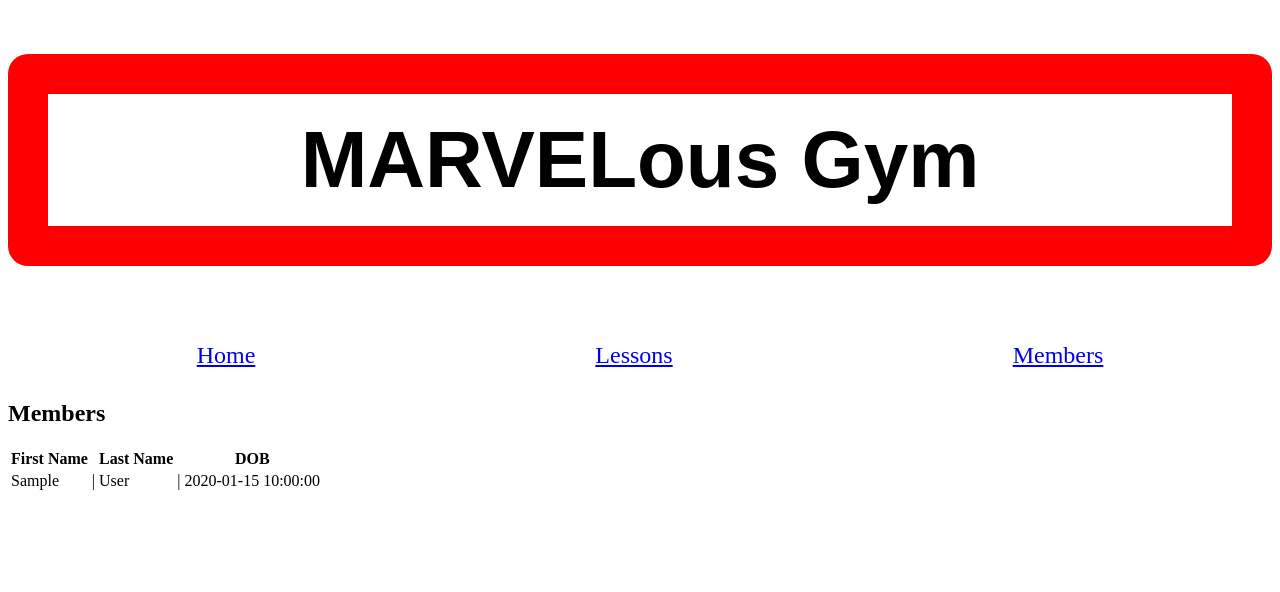
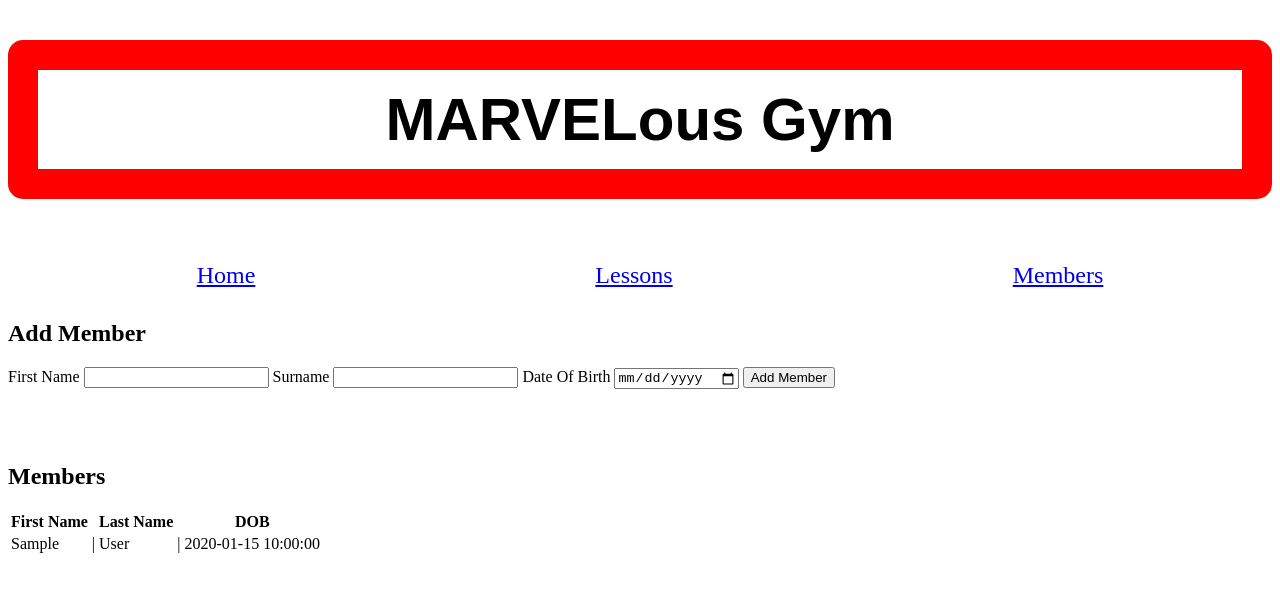
Before and after one commit to coose911/First_Solo_Project, a Flask app: template Gym_project/templates/members/index.html in a window 1280 px wide. Shown: the top 592 px of the page. Run offline with Flask 2, Linux system fonts and the light colour scheme; the template is opened without the code that fills it: most values are stand-ins (such as "Sample title", 1, 10 or a date in 2020).

Commit message:
added calender etc

```diff
--- a/Gym_project/console.py
+++ b/Gym_project/console.py
@@ -18,6 +18,7 @@ member_2 = Member('tony', 'stark', "29/May/1970")
 member_repository.save(member_2)
 member_3 = Member('natasha', 'romanova', "03/Dec/1984")
 member_repository.save(member_3)
+all_members = [member_1, member_2, member_3]
 
 # lessons
 lesson_1 = Lesson('defence', '1200', '12/03/2022')
--- a/Gym_project/static/css/main_page.css
+++ b/Gym_project/static/css/main_page.css
@@ -1,7 +1,7 @@
 .main-title {
     text-align: center;
     font-family: sans-serif;
-    font-size: 80px;
+    font-size: 60px;
     font-weight: bolder;
     text-decoration: none;
     color: var(--clr--neon);
--- a/Gym_project/templates/members/index.html
+++ b/Gym_project/templates/members/index.html
@@ -1,8 +1,28 @@
 {% extends 'base.html' %}
 
 {% block content %}
+
+
+<!-- adding a memeber -->
+<div>
+    <h1>Add Member</h1>
+        <form class="form-inline" action="/members" method="post">
+        <label for="first_name">First Name</label>
+        <input type="text" name="first_name", id="'first_name">
+        <label for="second_name">Surname</label>
+        <input type="text" name="second_name", id="'second_name">
+        <label for="dob">Date Of Birth</label>
+        <input type="date" name="dob", id="'dob">
+        <input type="submit" value="Add Member">
+        </form>
+</div>
+<!-- adding a member -->
+
+<br><br><br>
+
+<!-- members list -->
+<div>
     <h1>Members</h1>
-
     <table>
         <tr>
             <th>First Name</th>
@@ -21,4 +41,6 @@
         </tr>
         {% endfor %}
     </table>
+</div>
+<!-- members list -->
 {% endblock %}
```
Also changed, not shown: Gym_project/templates/lessons/index.html (+21 -1 lines). Lines whose indentation alone changed are shown as unchanged.
